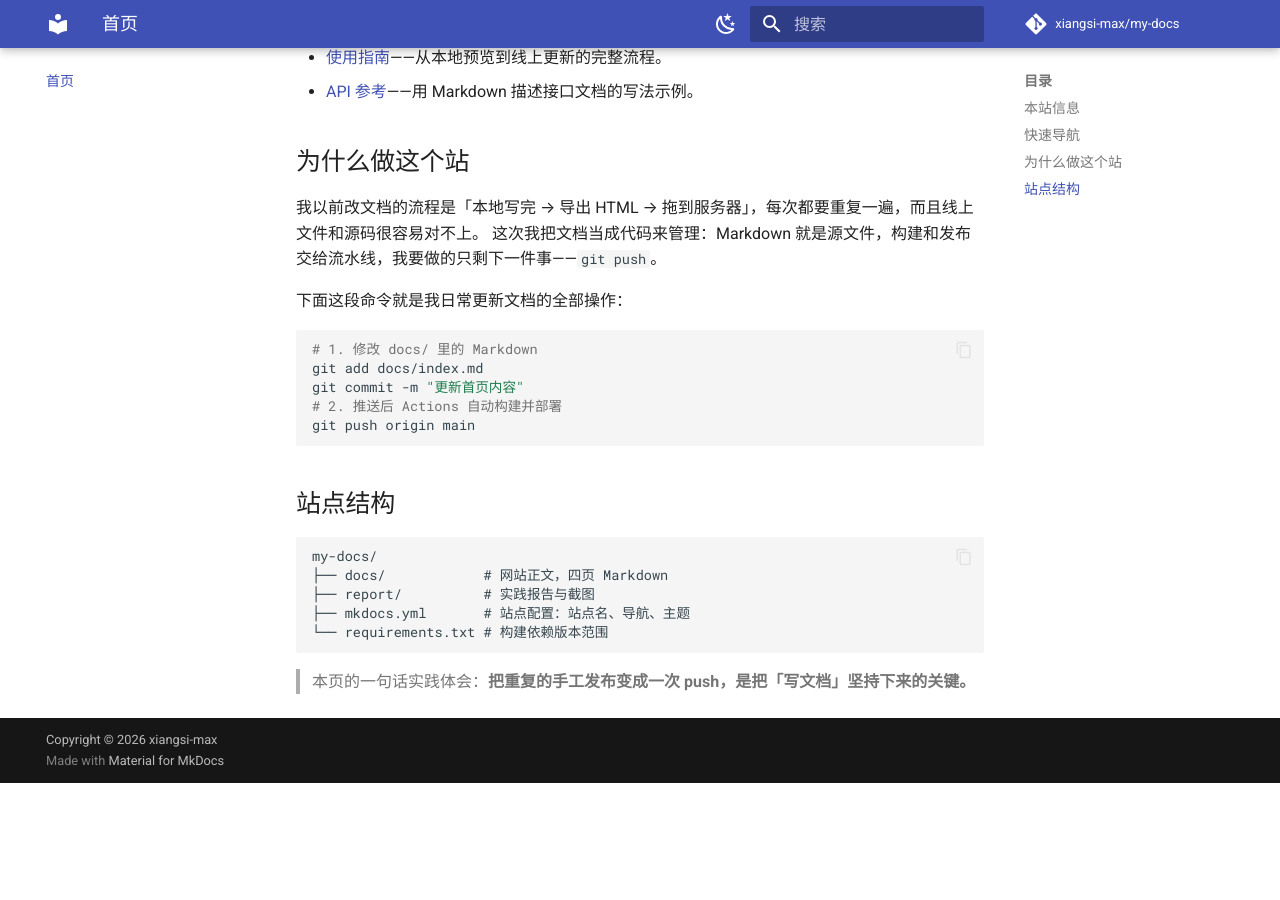
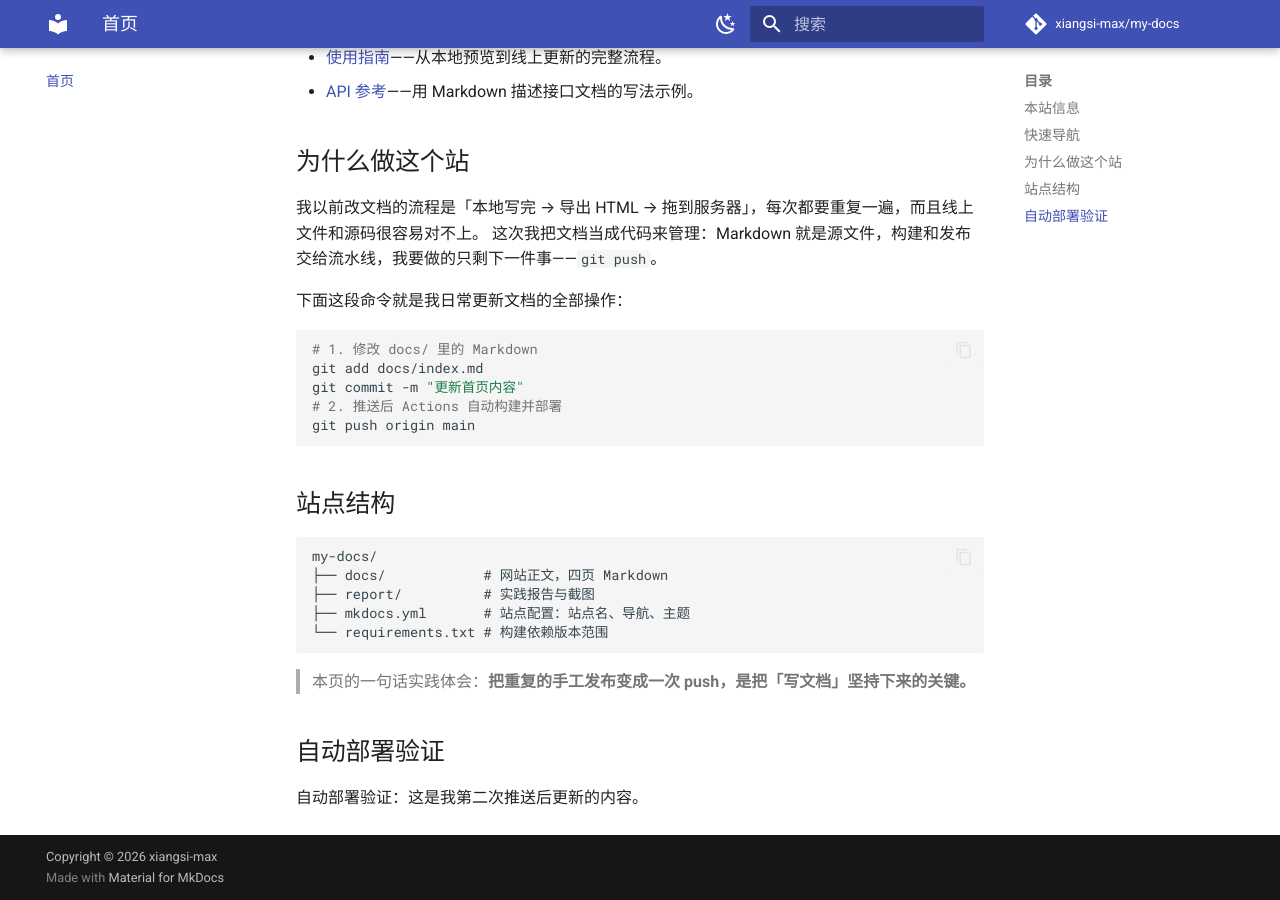
Before and after one commit to xiangsi-max/my-docs, an MkDocs documentation site: the page built from docs/index.md, in a window 1280 px wide and 900 px high, scrolled down 863 px. Built offline with MkDocs 1.6.1 and Material for MkDocs 9.7.7, drawn with Linux system fonts in a browser that asks for light colours; comment, search, counter and statistics services are not loaded; before the commit the page ends 1646 px from its top, so only the background shows below that.

Commit message:
验证文档修改后自动更新网站

````diff
--- a/docs/index.md
+++ b/docs/index.md
@@ -48,3 +48,7 @@ my-docs/
 ```
 
 > 本页的一句话实践体会：**把重复的手工发布变成一次 push，是把「写文档」坚持下来的关键。**
+
+## 自动部署验证
+
+自动部署验证：这是我第二次推送后更新的内容。
````
